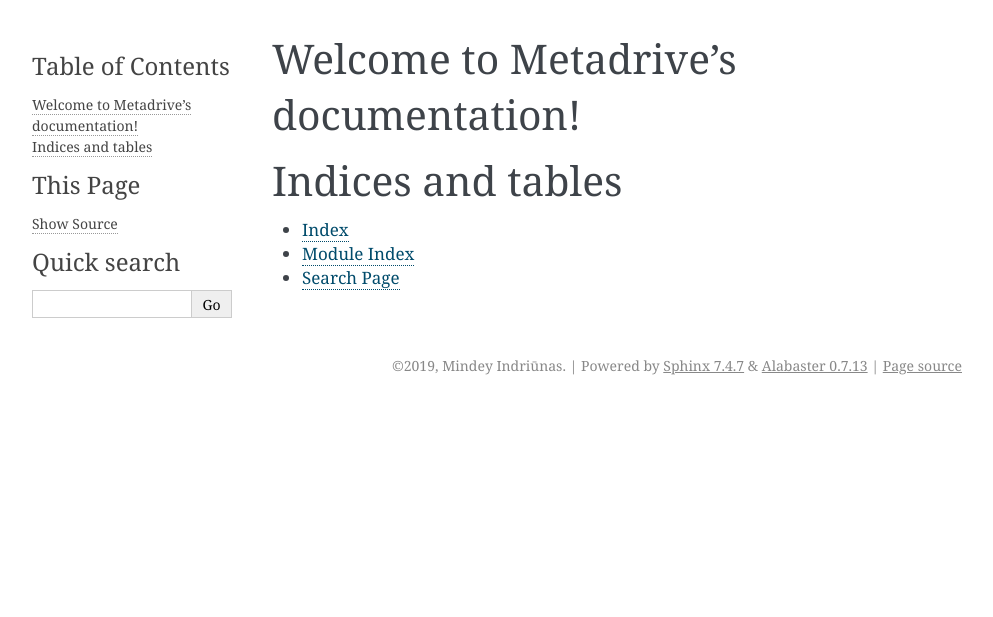
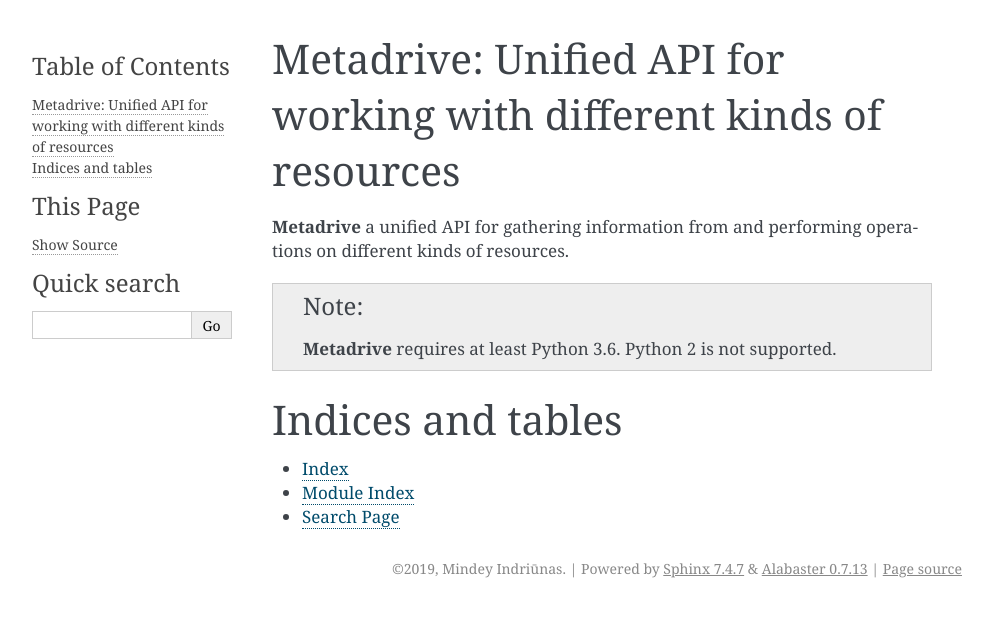
Before and after one commit to wefindx/metadrive, a Sphinx documentation site: the page built from docs/source/index.rst, in a window 1280 px wide. Shown: the top 617 px of the page, without its empty margins (148-1141 px from the left). Built offline with Sphinx 7.4.7, drawn with Linux system fonts in a browser that asks for light colours; the version number is read from the project's files by our own code.

Commit message:
docs: amend welcome page

```diff
--- a/docs/source/index.rst
+++ b/docs/source/index.rst
@@ -1,10 +1,9 @@
-.. Metadrive documentation master file, created by
-   sphinx-quickstart on Sun Apr 28 22:26:41 2019.
-   You can adapt this file completely to your liking, but it should at least
-   contain the root `toctree` directive.
+Metadrive: Unified API for working with different kinds of resources
+====================================================================
 
-Welcome to Metadrive's documentation!
-=====================================
+**Metadrive** a unified API for gathering information from and performing operations on different kinds of resources.
+
+.. note:: **Metadrive** requires at least Python 3.6. Python 2 is not supported.
 
 .. toctree::
    :maxdepth: 2
```
